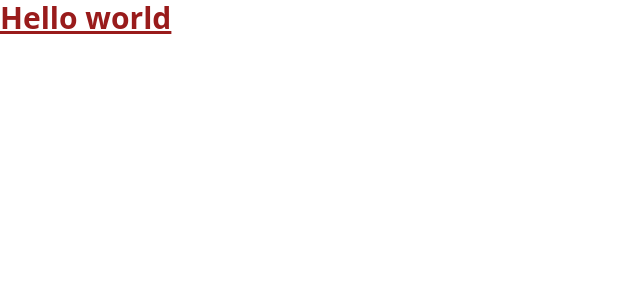
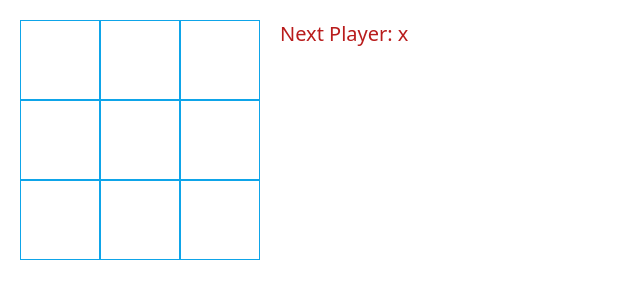
Before and after one commit to mrmcoding88/tic-tac-toe, a React (Vite) app: page / in a window 1280 px wide. Shown: the top 300 px of the page, without its empty margins (0-640 px from the left). Built offline with nearby package versions, Linux system fonts and the light colour scheme.

Commit message:
feat: add redux state

```diff
--- a/src/App.tsx
+++ b/src/App.tsx
@@ -1,14 +1,19 @@
+import {useAppSelector} from './app/hooks'
+import Board from './features/components/board'
+function App() {
+ const boardState = useAppSelector((state)=>state.board)
+  const [xIsNext, winner] = [boardState.xIsNext, boardState.winner]
 
-
-
-function App() {
-
+  const status = winner?'Winner is: ' + winner: xIsNext?'Next Player: x':'Next Player: Y'
 
   return (
-    <div className="">
-      <h1 className='font-bold underline text-3xl text-red-800'>Hello world</h1>
+    <div className='flex flex-row m-5'>
+      <Board />
+      <div className='text-xl text-red-700 ml-5'>
+        {status}
+      </div>
+    </div>
 
-    </div>
   )
 }
 
--- /dev/null
+++ b/src/app/hooks.tsx
@@ -0,0 +1,5 @@
+import {useDispatch,useSelector,TypedUseSelectorHook } from 'react-redux'
+import { RootState, AppDispatch } from './store'
+
+export const useAppDispatch = ()=>useDispatch<AppDispatch>()
+export const useAppSelector: TypedUseSelectorHook<RootState>= useSelector
--- /dev/null
+++ b/src/app/store.tsx
@@ -0,0 +1,13 @@
+import {configureStore } from '@reduxjs/toolkit'
+import boardReducer from '../features/slicers/board-slice'
+
+const store = configureStore({
+    reducer: {
+        board:boardReducer
+    }
+})
+
+export type RootState = ReturnType<typeof store.getState>
+export type AppDispatch = typeof store.dispatch
+
+export default store
--- /dev/null
+++ b/src/features/components/board.tsx
@@ -0,0 +1,22 @@
+import { useAppDispatch,useAppSelector } from "../../app/hooks";
+import { calWinner, nextMove } from "../slicers/board-slice";
+import Square from "./square";
+
+function Board() {
+    const boardState = useAppSelector((state) => state.board)
+    const dispatch = useAppDispatch()
+    const [board,winner] = [boardState.board,boardState.winner]
+    function squareClicked(index: number) {
+        if (board[index] != null || winner) return
+        dispatch(nextMove(index))
+        dispatch(calWinner())
+    }
+    function renderSquare(index: number) {
+        return <Square key={index} onClick={()=>squareClicked(index)} value={board[index]} />
+    }
+    return <div className="grid grid-cols-3 gap-0">
+       {board.map((_,index)=>renderSquare(index))}
+   </div>
+}
+
+export default Board
--- /dev/null
+++ b/src/features/components/square.tsx
@@ -0,0 +1,6 @@
+
+function Square(props:any) {
+    return <button className="border border-1 border-sky-500 w-20 h-20 text-center" onClick={props.onClick}>{props.value}</button>
+}
+
+export default Square
--- /dev/null
+++ b/src/features/slicers/board-slice.tsx
@@ -0,0 +1,42 @@
+import { PayloadAction,createSlice} from '@reduxjs/toolkit'
+
+interface BoardState {
+    xIsNext: boolean,
+    winner: string | null,
+    board: (string | null)[]
+
+}
+
+const initialState: BoardState = {
+    xIsNext: true,
+    winner: null,
+    board: Array(9).fill(null)
+}
+
+const boardSlice = createSlice({
+    name: 'board',
+    initialState,
+    reducers: {
+        'nextMove': (state: BoardState, action:PayloadAction<number>) => {
+            if (state.xIsNext) {
+                state.board[action.payload] = 'X'
+            }
+            else {
+                state.board[action.payload] = 'O'
+            }
+            state.xIsNext = !state.xIsNext
+        },
+        'calWinner': (state: BoardState) => {
+            const condition = [[0, 1, 2], [3, 4, 5], [6, 7, 8], [0, 3, 6], [1, 4, 7], [2, 5, 8], [0, 4, 8], [2, 4, 6]]
+            for (let i = 0; i < condition.length; i++){
+                const [a, b, c] = condition[i]
+                if (state.board[a] != null && state.board[a] == state.board[b] && state.board[a] == state.board[c]) {
+                    state.winner = state.board[a]
+                }
+            }
+        }
+    }
+})
+
+export const { nextMove, calWinner } = boardSlice.actions
+export default boardSlice.reducer
--- a/src/main.tsx
+++ b/src/main.tsx
@@ -1,10 +1,14 @@
 import React from 'react'
 import ReactDOM from 'react-dom/client'
+import { Provider } from 'react-redux'
 import App from './App'
+import store from './app/store'
 import './index.css'
 
 ReactDOM.createRoot(document.getElementById('root') as HTMLElement).render(
   <React.StrictMode>
+    <Provider store={store}>
     <App />
+  </Provider>
   </React.StrictMode>
 )
```
